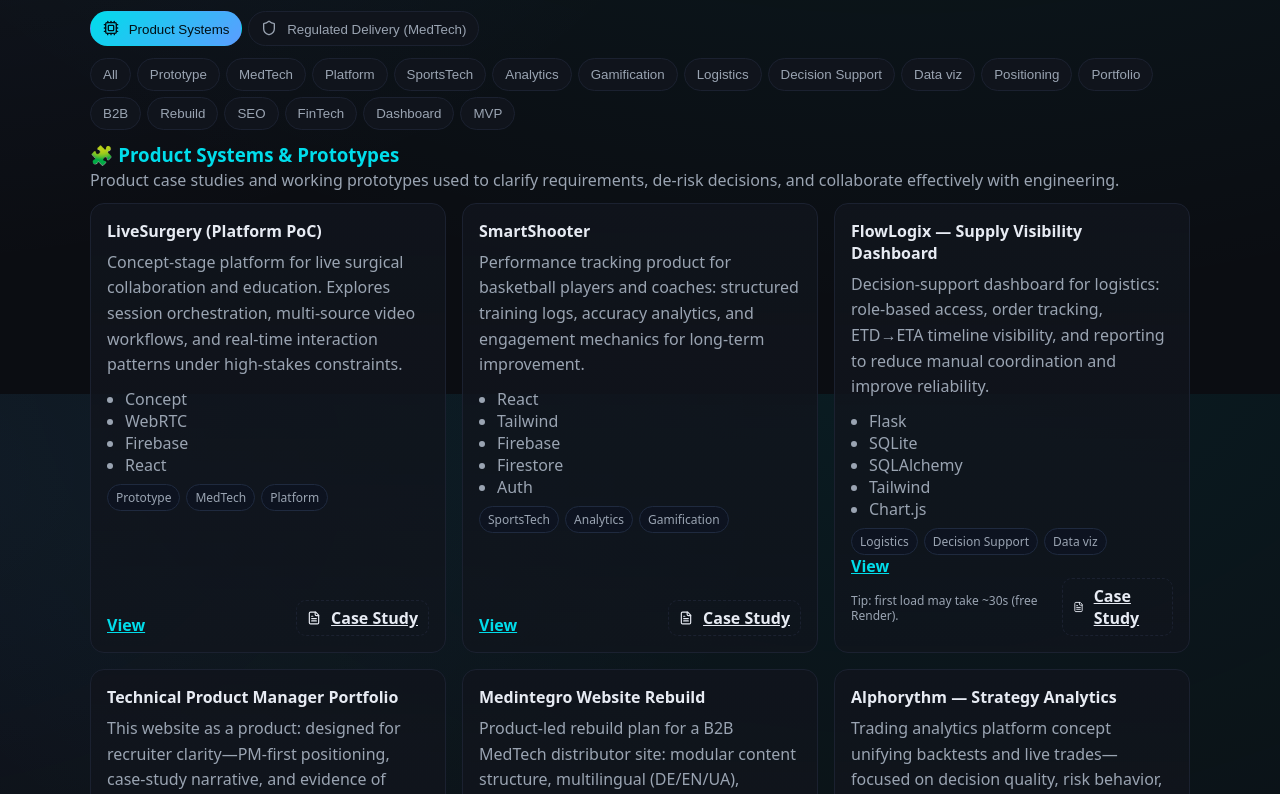
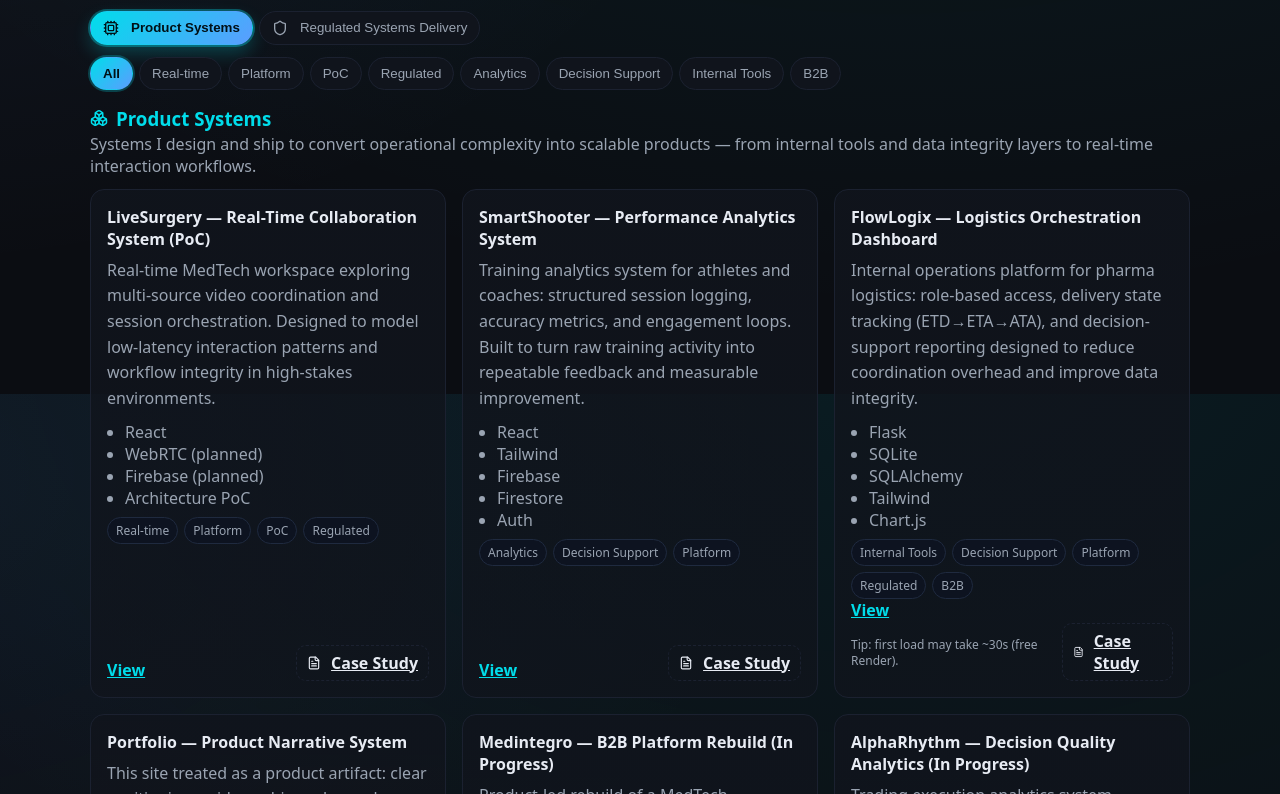
Before and after one commit to romahawk/portfolio-react, a React (Vite) app: page / in a window 1280 px wide. Shown: the part 5206-6000 px from the top of the page. Built offline with nearby package versions, Linux system fonts and the light colour scheme.

Commit message:
Refine Projects UI states, spacing, and lucide iconography

```diff
--- a/src/assets/css/projects.css
+++ b/src/assets/css/projects.css
@@ -14,17 +14,23 @@
 }
 
 .tab {
+  display: inline-flex;
+  align-items: center;
+  gap: 6px;
   padding: 8px 12px;
   border-radius: 999px;
   border: 1px solid var(--border);
   background: var(--panel);
   color: var(--muted);
+  transition: border-color 0.2s ease, box-shadow 0.2s ease, color 0.2s ease, background 0.2s ease;
 }
 
 .tab--active {
   color: #001016;
   background: linear-gradient(135deg, var(--brand), var(--brand-2));
   border-color: transparent;
+  box-shadow: 0 0 0 2px rgba(0, 221, 235, 0.32), 0 8px 18px rgba(0, 221, 235, 0.24);
+  font-weight: 700;
 }
 
 .projects__filters {
@@ -36,6 +42,9 @@
 .projects__section-title {
   color: var(--brand);
   margin: 4px 0 2px;
+  display: inline-flex;
+  align-items: center;
+  gap: 8px;
 }
 
 .projects__intro {
@@ -107,8 +116,19 @@
 }
 
 .project-card__icon {
-  font-size: 18px;
+  display: inline-flex;
+  align-items: center;
+  justify-content: center;
+  color: var(--brand);
   filter: drop-shadow(0 0 6px rgba(255, 255, 255, 0.25));
+}
+
+.projects__filters .chip--active {
+  color: #001016;
+  background: linear-gradient(135deg, var(--brand), var(--brand-2));
+  border-color: transparent;
+  box-shadow: 0 0 0 2px rgba(0, 221, 235, 0.24);
+  font-weight: 700;
 }
 
 /* ==== MedTech variants ==== */
@@ -133,6 +153,10 @@
 
 .project-card--mgmt .project-card__title {
   color: #ffd479;
+}
+
+.projects__subsection {
+  margin-top: 2rem;
 }
 
 /* ==== Bottom actions (aligned) ==== */
--- a/src/components/Projects.jsx
+++ b/src/components/Projects.jsx
@@ -1,6 +1,7 @@
 import React, { useEffect, useMemo, useState } from "react";
 import { techProjects, medtechProjects } from "../data/projects.js";
-import { Cpu, Shield, FileText } from "lucide-react";
+import * as Lucide from "lucide-react";
+import { Cpu, Shield, FileText, Boxes, Stethoscope, BriefcaseBusiness } from "lucide-react";
 import CaseStudyModal from "./CaseStudyModal.jsx";
 import LivesurgeryCaseStudy from "./case-studies/LivesurgeryCaseStudy.jsx";
 import SmartShooterCaseStudy from "./case-studies/SmartShooterCaseStudy.jsx";
@@ -19,14 +20,15 @@
 
 function ProjectCard({ p, variant, onOpenCase }) {
   const inDev = p.inDevelopment;
+  const CardIcon = p.icon ? Lucide[p.icon] || Lucide.Circle : null;
 
   return (
     <article className={`project-card ${variant ? `project-card--${variant}` : ""}`}>
       <header className="project-card__head">
         <h4 className="project-card__title">{p.title}</h4>
-        {p.icon ? (
+        {CardIcon ? (
           <span className="project-card__icon" aria-hidden>
-            {p.icon}
+            <CardIcon size={18} strokeWidth={2} />
           </span>
         ) : null}
       </header>
@@ -146,7 +148,7 @@
 
   return (
     <section id="projects" className="section container">
-      <h2 className="section__title">&gt; Case Studies & Delivery Portfolio</h2>
+      <h2 className="section__title">&gt; Product Systems</h2>
 
       <div className="projects__toolbar">
         <div className="projects__tabs" role="tablist" aria-label="Portfolio categories">
@@ -165,7 +167,7 @@
             className={`tab ${cat === CATEGORY.MED ? "tab--active" : ""}`}
             onClick={() => setCat(CATEGORY.MED)}
           >
-            <Shield size={16} className="icon mr-1" /> Regulated Delivery (MedTech)
+            <Shield size={16} className="icon mr-1" /> Regulated Systems Delivery
           </button>
         </div>
 
@@ -187,10 +189,12 @@
 
       {cat === CATEGORY.TECH ? (
         <>
-          <h3 className="projects__section-title">🧩 Product Systems & Prototypes</h3>
+          <h3 className="projects__section-title">
+            <Boxes size={18} className="icon" /> Product Systems
+          </h3>
           <p className="projects__intro">
-            Product case studies and working prototypes used to clarify requirements, de-risk decisions,
-            and collaborate effectively with engineering.
+            Systems I design and ship to convert operational complexity into scalable products —
+            from internal tools and data integrity layers to real-time interaction workflows.
           </p>
           <div className="projects__grid">
             {visibleTech.map((p) => (
@@ -200,10 +204,12 @@
         </>
       ) : (
         <>
-          <h3 className="projects__section-title">🏥 MedTech — Integration & Delivery</h3>
+          <h3 className="projects__section-title">
+            <Stethoscope size={18} className="icon" /> MedTech — Integration & Delivery
+          </h3>
           <p className="projects__intro">
-            Real-world delivery programs in regulated environments: clinical stakeholders, multi-vendor systems,
-            installation governance, training, and lifecycle support.
+            Regulated delivery across clinical environments: multi-vendor integrations, workflow governance,
+            adoption enablement, and lifecycle reliability under real constraints.
           </p>
           <div className="projects__grid">
             {medIntegration.map((p) => (
@@ -212,17 +218,19 @@
           </div>
 
           {medManagement.length ? (
-            <>
-              <h3 className="projects__section-title">📦 MedTech — Programs & Commercial Execution</h3>
+            <div className="projects__subsection">
+              <h3 className="projects__section-title">
+                <BriefcaseBusiness size={18} className="icon" /> MedTech — Programs & Commercial Execution
+              </h3>
               <p className="projects__intro">
-                Multi-site rollouts, procurement/tenders, vendor coordination, and adoption enablement.
+                Multi-site rollout governance, procurement/tenders, vendor orchestration, and adoption enablement.
               </p>
               <div className="projects__grid">
                 {medManagement.map((p) => (
                   <ProjectCard key={p.id} p={p} variant="mgmt" onOpenCase={openCase} />
                 ))}
               </div>
-            </>
+            </div>
           ) : null}
         </>
       )}
@@ -238,7 +246,7 @@
             : caseId === "flowlogix"
             ? "FlowLogix — Case Study"
             : caseId === "alphorythm"
-            ? "Alphorythm — Case Study"
+            ? "AlphaRhythm — Case Study"
             : caseId === "portfolio"
             ? "Technical PM Portfolio — Case Study"
             : caseId === "medintegro"
--- a/src/data/projects.js
+++ b/src/data/projects.js
@@ -4,63 +4,63 @@
 export const techProjects = [
   {
     id: "livesurgery",
-    title: "LiveSurgery (Platform PoC)",
+    title: "LiveSurgery — Real-Time Collaboration System (PoC)",
     summary:
-      "Concept-stage platform for live surgical collaboration and education. Explores session orchestration, multi-source video workflows, and real-time interaction patterns under high-stakes constraints.",
-    stack: ["Concept", "WebRTC", "Firebase", "React"],
-    tags: ["Prototype", "MedTech", "Platform"],
+      "Real-time MedTech workspace exploring multi-source video coordination and session orchestration. Designed to model low-latency interaction patterns and workflow integrity in high-stakes environments.",
+    stack: ["React", "WebRTC (planned)", "Firebase (planned)", "Architecture PoC"],
+    tags: ["Real-time", "Platform", "PoC", "Regulated"],
     link: "https://livesurgery.vercel.app/",
     caseStudy: "livesurgery",
   },
   {
     id: "smartshooter",
-    title: "SmartShooter",
+    title: "SmartShooter — Performance Analytics System",
     summary:
-      "Performance tracking product for basketball players and coaches: structured training logs, accuracy analytics, and engagement mechanics for long-term improvement.",
+      "Training analytics system for athletes and coaches: structured session logging, accuracy metrics, and engagement loops. Built to turn raw training activity into repeatable feedback and measurable improvement.",
     stack: ["React", "Tailwind", "Firebase", "Firestore", "Auth"],
-    tags: ["SportsTech", "Analytics", "Gamification"],
+    tags: ["Analytics", "Decision Support", "Platform"],
     link: "https://smartshooter.vercel.app",
     caseStudy: "smartshooter",
   },
   {
     id: "flowlogix",
-    title: "FlowLogix — Supply Visibility Dashboard",
+    title: "FlowLogix — Logistics Orchestration Dashboard",
     summary:
-      "Decision-support dashboard for logistics: role-based access, order tracking, ETD→ETA timeline visibility, and reporting to reduce manual coordination and improve reliability.",
+      "Internal operations platform for pharma logistics: role-based access, delivery state tracking (ETD→ETA→ATA), and decision-support reporting designed to reduce coordination overhead and improve data integrity.",
     stack: ["Flask", "SQLite", "SQLAlchemy", "Tailwind", "Chart.js"],
-    tags: ["Logistics", "Decision Support", "Data viz"],
+    tags: ["Internal Tools", "Decision Support", "Platform", "Regulated", "B2B"],
     link: "https://flowlogix.onrender.com/",
     caseStudy: "flowlogix",
     warmupNote: "Tip: first load may take ~30s (free Render).",
   },
   {
     id: "portfolio",
-    title: "Technical Product Manager Portfolio",
+    title: "Portfolio — Product Narrative System",
     summary:
-      "This website as a product: designed for recruiter clarity—PM-first positioning, case-study narrative, and evidence of system thinking and decision-making.",
+      "This site treated as a product artifact: clear positioning, evidence hierarchy, and case-study storytelling designed for executive scanability and technical credibility.",
     stack: ["React", "Vite", "Tailwind"],
-    tags: ["Positioning", "Portfolio"],
+    tags: ["Platform", "B2B", "Decision Support"],
     link: "#",
     caseStudy: "portfolio",
   },
   {
     id: "medintegro",
-    title: "Medintegro Website Rebuild",
+    title: "Medintegro — B2B Platform Rebuild (In Progress)",
     summary:
-      "Product-led rebuild plan for a B2B MedTech distributor site: modular content structure, multilingual (DE/EN/UA), SEO/accessibility, and CMS integration.",
-    stack: ["React", "Next.js", "Tailwind"],
-    tags: ["B2B", "Rebuild", "SEO"],
+      "Product-led rebuild of a MedTech distributor site: modular information architecture, multilingual content (DE/EN/UA), SEO/accessibility, and CMS-ready structure designed for scalable growth.",
+    stack: ["Next.js", "React", "Tailwind"],
+    tags: ["B2B", "Platform", "Regulated"],
     link: "#",
     caseStudy: "medintegro",
     inDevelopment: true,
   },
   {
     id: "alphorythm",
-    title: "Alphorythm — Strategy Analytics",
+    title: "AlphaRhythm — Decision Quality Analytics (In Progress)",
     summary:
-      "Trading analytics platform concept unifying backtests and live trades—focused on decision quality, risk behavior, and repeatable evaluation of strategies.",
-    stack: ["React", "Tailwind", "Flask", "Firebase", "Chart.js", "SQLite"],
-    tags: ["FinTech", "Analytics", "Dashboard", "MVP"],
+      "Trading execution analytics system unifying backtests and live trades to measure decision quality, risk behavior, and system adherence — turning discretionary execution into structured review loops.",
+    stack: ["React", "Tailwind", "Node/Flask (planned)", "Firebase", "Chart.js", "SQLite"],
+    tags: ["Analytics", "Decision Support", "Platform", "PoC"],
     link: "#",
     caseStudy: "alphorythm",
     inDevelopment: true,
@@ -75,45 +75,45 @@
     segment: "integration",
     title: "SURGIRIS LED Surgical Lights (Multi-site Delivery)",
     summary:
-      "Delivered and deployed surgical lighting across 15+ ORs. Coordinated clinical requirements, installation, training, and lifecycle support—including deployments under wartime disruption.",
+      "Standardized multi-site OR lighting deployments across 15+ ORs, aligning clinical workflow requirements with installation governance, training, and lifecycle reliability under disruption constraints.",
     stack: ["Program Delivery", "Clinical Workflow", "Installation & Training"],
-    icon: "💡",
+    icon: "Lightbulb",
   },
   {
     id: "surgimedia",
     segment: "integration",
     title: "SURGIMEDIA Integrated OR Systems",
     summary:
-      "End-to-end OR integration programs: visualization, routing, and documentation workflows. Coordinated multi-vendor components and clinical stakeholders across specialties.",
+      "Orchestrated end-to-end OR integration programs for visualization, routing, and documentation workflows across specialties, with multi-vendor governance and clinical alignment.",
     stack: ["System Integration", "Multi-vendor", "OR Workflow"],
-    icon: "🖥️",
+    icon: "MonitorCog",
   },
   {
     id: "gas-pendants",
     segment: "integration",
     title: "Medical Gas & Equipment Pendants (ICU/OR)",
     summary:
-      "Delivered ICU/OR pendant systems with a focus on safety, ergonomics, and operational reliability—aligning technical requirements with clinical usage and facility constraints.",
+      "Governed ICU/OR pendant system deployments for safety, ergonomics, and operational reliability while aligning technical requirements with clinical usage and facility constraints.",
     stack: ["Safety", "Ergonomics", "Deployment"],
-    icon: "🛠️",
+    icon: "Wrench",
   },
   {
     id: "diagnostic-therapeutic",
     segment: "integration",
     title: "Diagnostic & Therapeutic Systems (Launch + Deployment)",
     summary:
-      "Introduced and deployed advanced systems (hyperbaric therapy, shockwave therapy, vein visualization, portable densitometry) through structured stakeholder adoption and training.",
+      "Orchestrated launch and deployment of advanced diagnostic and therapy systems through structured adoption governance, stakeholder onboarding, and lifecycle readiness.",
     stack: ["Go-to-Market", "Clinical Adoption", "Training"],
-    icon: "🔎",
+    icon: "SearchCheck",
   },
   {
     id: "surgical-monitors",
     segment: "integration",
     title: "Surgical Monitors & Recorders (Imaging Workflow)",
     summary:
-      "Integrated displays/recorders enabling real-time imaging and HD/4K routing. Owned vendor coordination, installation readiness, and clinician onboarding to ensure reliable workflows.",
+      "Integrated displays and recorders for real-time imaging and HD/4K routing, with vendor orchestration, installation readiness, and clinician onboarding for workflow reliability.",
     stack: ["Imaging Workflow", "Integration", "Supportability"],
-    icon: "📹",
+    icon: "Camera",
   },
 
   // Sales & Project Management
@@ -124,24 +124,24 @@
     summary:
       "Launched MedTech products nationwide: positioning, demos, KOL engagement, training, and early adoption—aligning vendor goals with hospital realities.",
     stack: ["GTM", "Stakeholder Alignment", "Training"],
-    icon: "🚀",
+    icon: "Rocket",
   },
   {
     id: "or-lighting-rollout",
     segment: "management",
     title: "OR Lighting Upgrade Program (Multi-hospital)",
     summary:
-      "Led multi-site rollout: budgeting, procurement/tenders, scheduling, vendor coordination, installation governance, and clinician onboarding.",
+      "Governed a multi-hospital OR lighting rollout across budgeting, tenders, scheduling, vendor orchestration, installation standards, and clinician onboarding.",
     stack: ["Program Management", "Procurement", "Rollout"],
-    icon: "📈",
+    icon: "TrendingUp",
   },
   {
     id: "hyperbaric-deployment",
     segment: "management",
     title: "Hyperbaric Therapy Deployment (Turnkey)",
     summary:
-      "Delivered and deployed a hyperbaric chamber program end-to-end: import, safety compliance, site readiness, clinical onboarding, and maintenance processes.",
+      "Orchestrated turnkey hyperbaric therapy deployment end-to-end: import controls, safety compliance, site readiness, clinical onboarding, and lifecycle maintenance processes.",
     stack: ["Turnkey Delivery", "Safety", "Operations"],
-    icon: "🫧",
+    icon: "Waves",
   },
 ];
```
